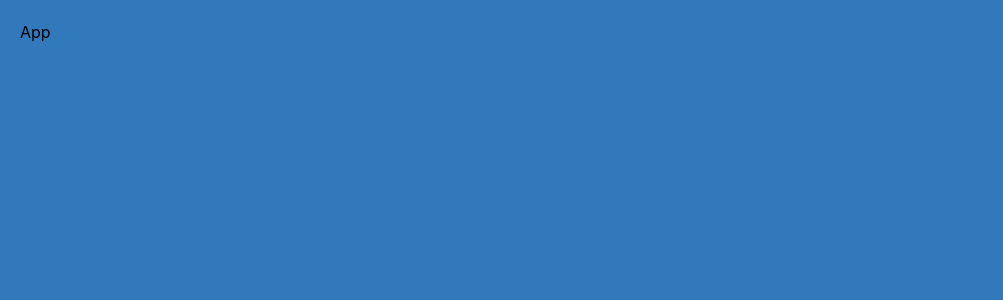
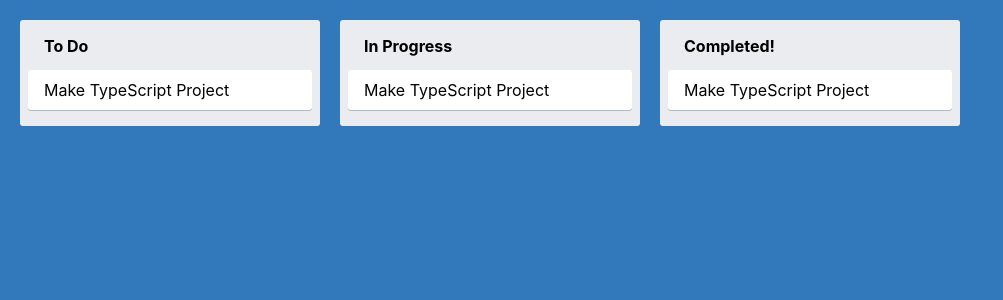
Before and after one commit to gorakhjoshi/ReactTypeScriptTrelloApp, a React (Create React App) app: page / in a window 1280 px wide. Shown: the top 300 px of the page, without its empty margins (0-1003 px from the left). Built offline with nearby package versions, Linux system fonts and the light colour scheme.

Commit message:
components with typescript

```diff
--- a/src/App.tsx
+++ b/src/App.tsx
@@ -1,7 +1,21 @@
 import { AppContainer } from "./styles/styles";
+import Column from "./components/Column";
+import Card from "./components/Card";
 
 function App() {
-  return <AppContainer>App</AppContainer>;
+  return (
+    <AppContainer>
+      <Column text="To Do">
+        <Card text="Make TypeScript Project" />
+      </Column>
+      <Column text="In Progress">
+        <Card text="Make TypeScript Project" />
+      </Column>
+      <Column text="Completed!">
+        <Card text="Make TypeScript Project" />
+      </Column>
+    </AppContainer>
+  );
 }
 
 export default App;
--- /dev/null
+++ b/src/components/Card.tsx
@@ -0,0 +1,11 @@
+import { CardContainer } from "../styles/styles";
+
+interface CardProps {
+  text: string;
+}
+
+function Card({ text }: CardProps) {
+  return <CardContainer>{text}</CardContainer>;
+}
+
+export default Card;
--- /dev/null
+++ b/src/components/Column.tsx
@@ -0,0 +1,16 @@
+import { ColumnContainer, ColumnTitle } from "../styles/styles";
+
+interface ColumnProps {
+  text: string;
+}
+
+function Column({ text, children }: React.PropsWithChildren<ColumnProps>) {
+  return (
+    <ColumnContainer>
+      <ColumnTitle>{text}</ColumnTitle>
+      {children}
+    </ColumnContainer>
+  );
+}
+
+export default Column;
```
